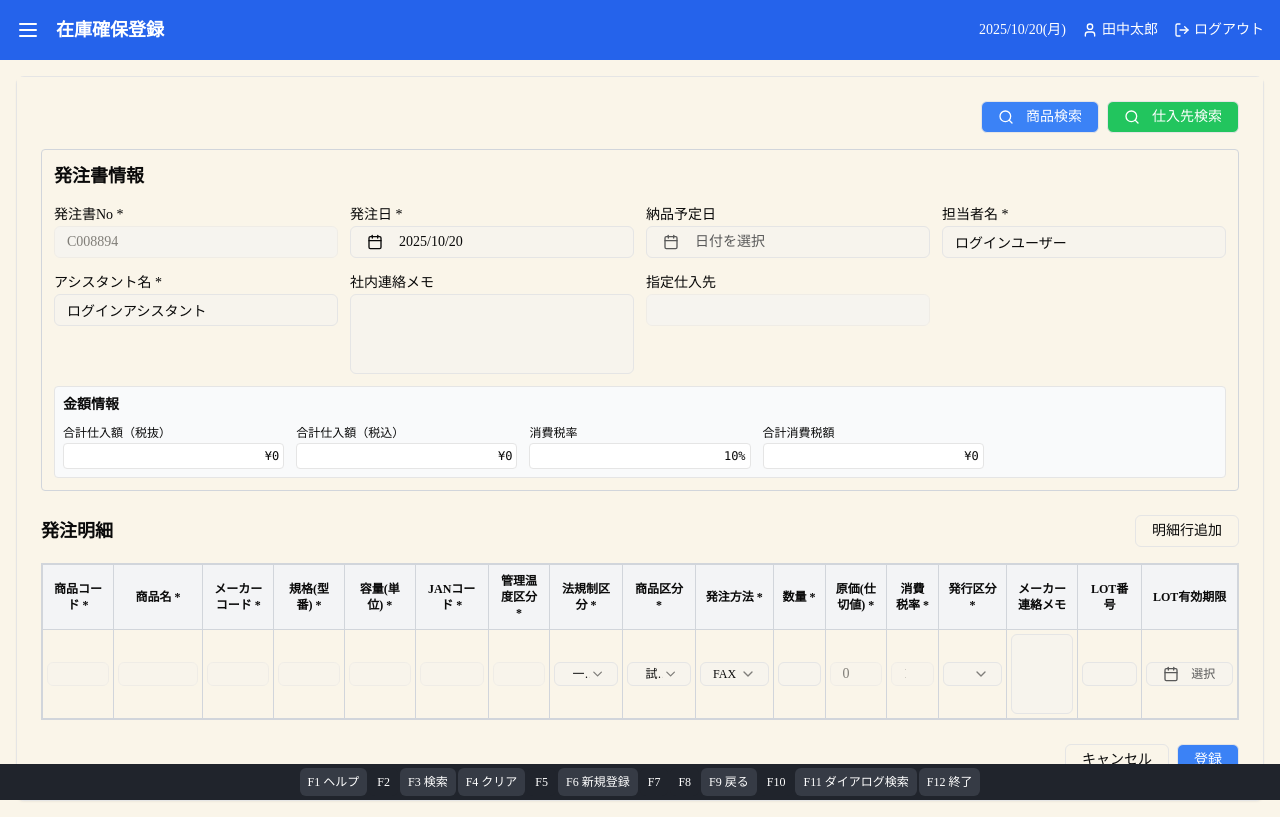
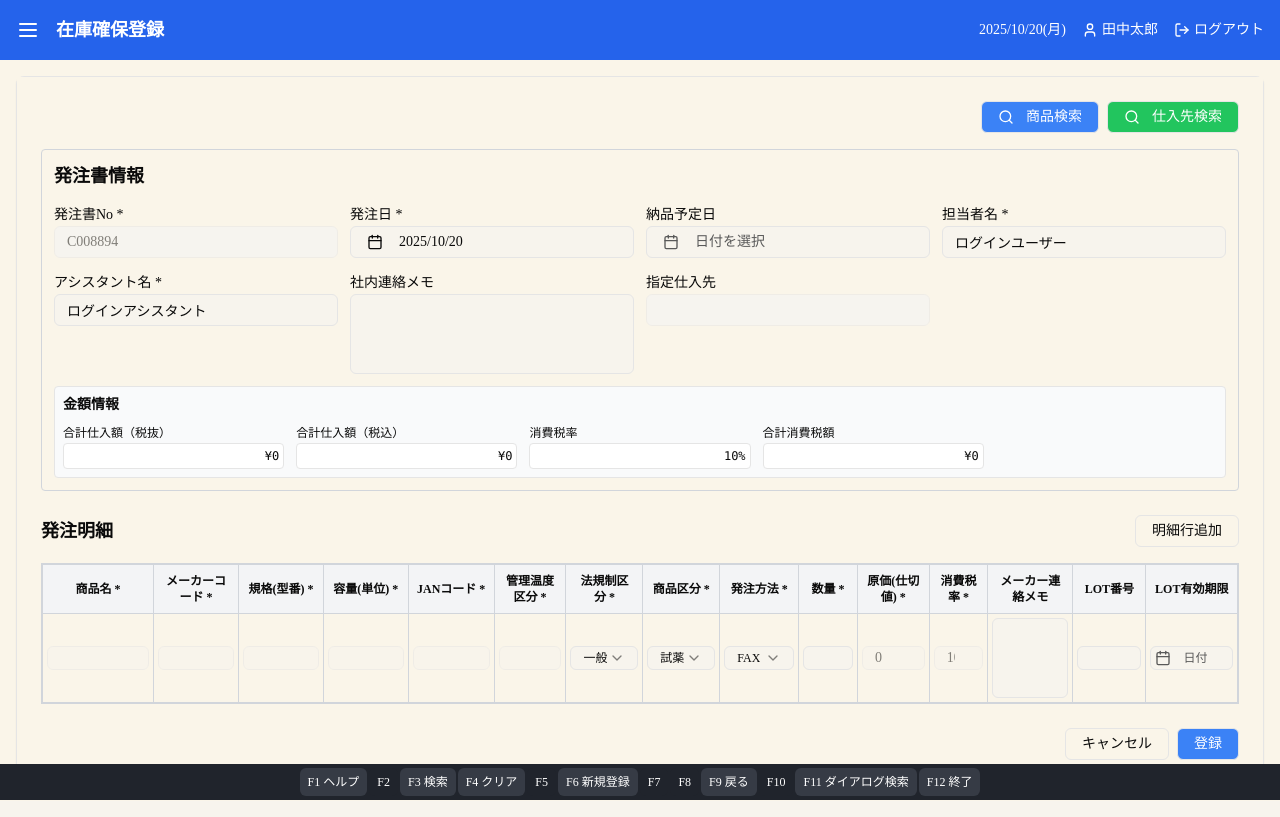
Before and after one commit to SAStakayanagi/--yu, a Next.js app: page /inventory-securing in a window 1280 px wide. Built offline with nearby package versions, Linux system fonts and the light colour scheme.

Commit message:
refactor: remove specified columns from order registration table
Delete specified columns from order registration table.

#VERCEL_SKIP

Co-authored-by: SAS-takayanagi <220841936+SAStakayanagi@users.noreply.github.com>

```diff
--- a/app/inventory-securing/page.tsx
+++ b/app/inventory-securing/page.tsx
@@ -367,7 +367,6 @@ export default function InventorySecuringPage() {
                 <table className="w-full text-xs">
                   <thead>
                     <tr className="bg-gray-100">
-                      <th className="border border-gray-300 p-2 w-24">商品コード *</th>
                       <th className="border border-gray-300 p-2 w-32">商品名 *</th>
                       <th className="border border-gray-300 p-2 w-24">メーカーコード *</th>
                       <th className="border border-gray-300 p-2 w-24">規格(型番) *</th>
@@ -380,7 +379,6 @@ export default function InventorySecuringPage() {
                       <th className="border border-gray-300 p-2 w-16">数量 *</th>
                       <th className="border border-gray-300 p-2 w-20">原価(仕切値) *</th>
                       <th className="border border-gray-300 p-2 w-16">消費税率 *</th>
-                      <th className="border border-gray-300 p-2 w-20">発行区分 *</th>
                       <th className="border border-gray-300 p-2 w-24">メーカー連絡メモ</th>
                       <th className="border border-gray-300 p-2 w-20">LOT番号</th>
                       <th className="border border-gray-300 p-2 w-24">LOT有効期限</th>
@@ -389,14 +387,6 @@ export default function InventorySecuringPage() {
                   <tbody>
                     {orderDetails.map((detail, index) => (
                       <tr key={index}>
-                        <td className="border border-gray-300 p-1">
-                          <Input
-                            value={detail.productCode}
-                            onChange={(e) => updateOrderDetail(index, "productCode", e.target.value)}
-                            className="w-full h-6 text-xs"
-                            disabled
-                          />
-                        </td>
                         <td className="border border-gray-300 p-1">
                           <Input
                             value={detail.productName}
@@ -525,21 +515,6 @@ export default function InventorySecuringPage() {
                           />
                         </td>
                         <td className="border border-gray-300 p-1">
-                          <Select
-                            value={detail.issueCategory}
-                            onValueChange={(value) => updateOrderDetail(index, "issueCategory", value)}
-                          >
-                            <SelectTrigger className="w-full h-6 text-xs">
-                              <SelectValue />
-                            </SelectTrigger>
-                            <SelectContent>
-                              <SelectItem value="通常">通常</SelectItem>
-                              <SelectItem value="一伝(納品)">一伝(納品)</SelectItem>
-                              <SelectItem value="一伝(納品・請求)">一伝(納品・請求)</SelectItem>
-                            </SelectContent>
-                          </Select>
-                        </td>
-                        <td className="border border-gray-300 p-1">
                           <Textarea
                             value={detail.makerMemo}
                             onChange={(e) => updateOrderDetail(index, "makerMemo", e.target.value)}
@@ -559,12 +534,12 @@ export default function InventorySecuringPage() {
                               <Button
                                 variant="outline"
                                 className={cn(
-                                  "w-full justify-start text-left font-normal text-xs h-6",
+                                  "w-full justify-start text-left font-normal h-6 text-xs px-1",
                                   !detail.lotExpiration && "text-muted-foreground",
                                 )}
                               >
                                 <CalendarIcon className="mr-1 h-3 w-3" />
-                                {detail.lotExpiration ? format(detail.lotExpiration, "yyyy/MM/dd") : "選択"}
+                                {detail.lotExpiration ? format(detail.lotExpiration, "yyyy/MM/dd") : "日付"}
                               </Button>
                             </PopoverTrigger>
                             <PopoverContent className="w-auto p-0">
--- a/components/ui/calendar.tsx
+++ b/components/ui/calendar.tsx
@@ -29,7 +29,7 @@ function Calendar({
     <DayPicker
       showOutsideDays={showOutsideDays}
       className={cn(
-        'bg-background group/calendar p-3 [--cell-size:--spacing(8)] [[data-slot=card-content]_&]:bg-transparent [[data-slot=popover-content]_&]:bg-transparent',
+        'bg-background group/calendar p-3 [--cell-size:2rem] [[data-slot=card-content]_&]:bg-transparent [[data-slot=popover-content]_&]:bg-transparent',
         String.raw`rtl:**:[.rdp-button\_next>svg]:rotate-180`,
         String.raw`rtl:**:[.rdp-button\_previous>svg]:rotate-180`,
         className,
```
Also changed, not shown: 1 other file (tests, documents, lock files or other folders).
